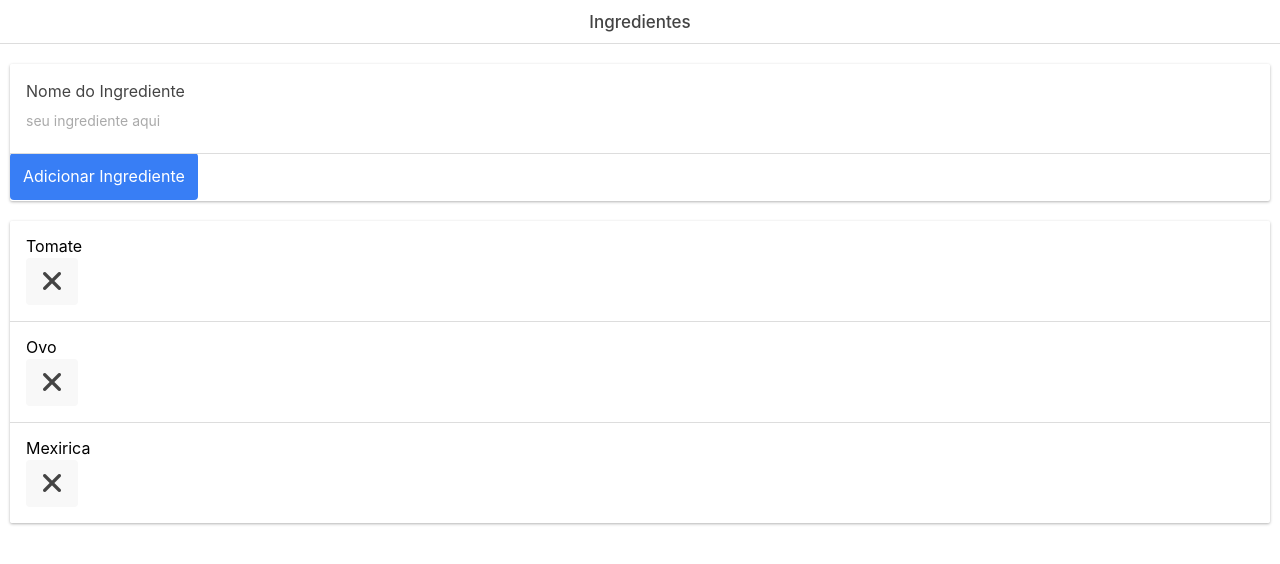
After one commit to vinifig/guerreiro_site, a PHP site: page /modulos/gerencia/ingredientes.php in a window 1280 px wide. The commit adds this page. Shown: the top 564 px of the page. Run offline with PHP 8.4, Linux system fonts and the light colour scheme; some web fonts are replaced.

Commit message:
pagina ingredientes pronta

```diff
--- a/modulos/gerencia/funcionarios.php
+++ b/modulos/gerencia/funcionarios.php
@@ -1,9 +1,6 @@
 <?php
   $title_page = "Funcionários";
-  // $menu_items = [
-  //   ["nome" => "oi", "url" => "#1"],
-  //   ["nome" => "cueio", "url" => "#2"],
-  // ];
+
   include '../../header.php';
  ?>
  	  <div id="listaFuncionario" class="list">
--- /dev/null
+++ b/modulos/gerencia/ingredientes.php
@@ -0,0 +1,30 @@
+<?php
+  $title_page = "Ingredientes";
+
+  include '../../header.php';
+ ?>
+ 	  <div class="card list">
+			<label class="item">
+				Nome do Ingrediente
+				<input type="text" placeholder="seu ingrediente aqui">
+			</label>
+			<button class="button button-positive">Adicionar Ingrediente</button>
+		</div>
+		<div class="card list">
+			<div class="item">
+				<h2>Tomate</h2>
+				<button class="button icon ion-close-round"></button>
+			</div>
+			<div class="item">
+				<h2>Ovo</h2>
+				<button class="button icon ion-close-round"></button>
+			</div>
+			<div class="item">
+				<h2>Mexirica</h2>
+				<button class="button icon ion-close-round"></button>
+			</div>
+		</div>
+
+	<?php
+  include '../../footer.php';
+?>
```
